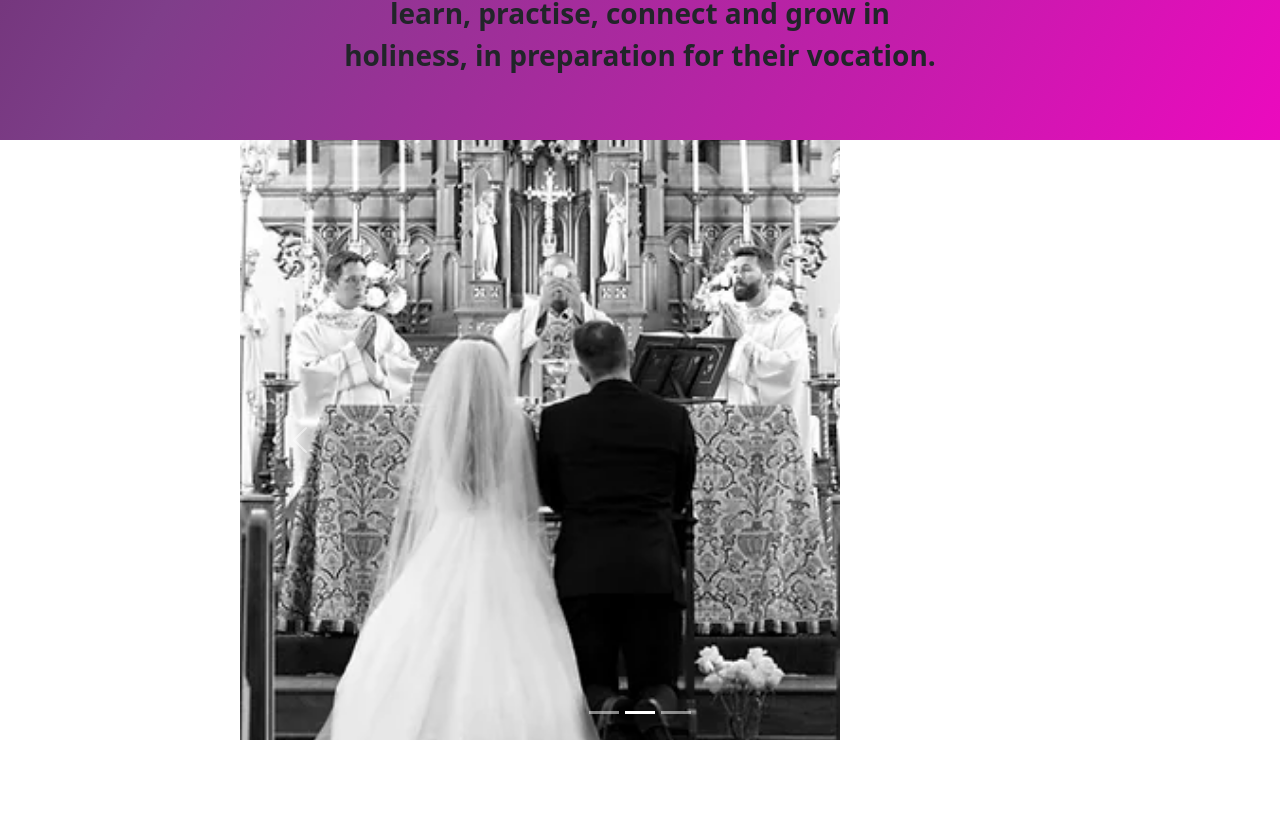
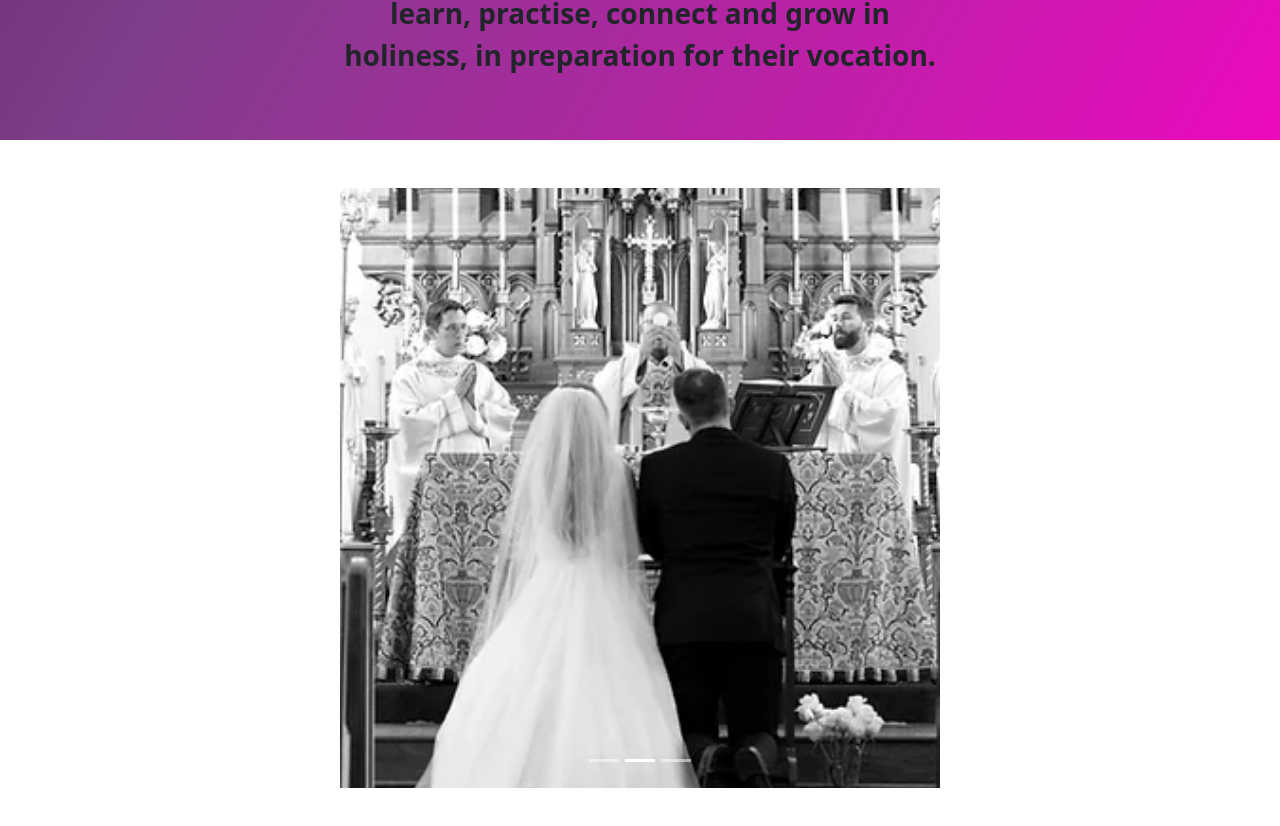
Before and after one commit to NewenTech/sanctum-fieri, a React (Create React App) app: page / in a window 1280 px wide. Shown: the part 354-1180 px from the top of the page. Before the commit the page ends 1094 px from the top, so only its background shows below. Built offline with nearby package versions, Linux system fonts and the light colour scheme.

Commit message:
carousel complete

```diff
--- a/package.json
+++ b/package.json
@@ -8,6 +8,7 @@
     "@testing-library/user-event": "^13.5.0",
     "bootstrap": "^5.3.3",
     "react": "^18.2.0",
+    "react-bootstrap": "^2.10.1",
     "react-dom": "^18.2.0",
     "react-scripts": "5.0.1",
     "web-vitals": "^2.1.4"
--- a/src/components/Carousel.js
+++ b/src/components/Carousel.js
@@ -7,7 +7,7 @@ import mateus from './images/mateus.webp';
 
 function MyCarousel() {
 	return (
-		<div className={classes.carousel_container}>
+		<div className={`py-5 ${classes.carousel_container}`}>
 			<Carousel>
 				<Carousel.Item>
 					<img
--- a/src/components/Carousel.module.css
+++ b/src/components/Carousel.module.css
@@ -1,10 +1,10 @@
 .carousel_container {
 	margin: 0 auto; /* Center the carousel horizontally */
-	max-width: 800px; /* Optional: Set maximum width to limit carousel size */
+	max-width: 600px; /* Optional: Set maximum width to limit carousel size */
 }
 
 .image {
-	width: 75%; /* Adjust as needed */
+	width: 100%; /* Adjust as needed */
 	height: 600px; /* Adjust as needed */
 	object-fit: cover; /* Maintain aspect ratio */
 }
```
Also changed, not shown: 1 other file (tests, documents, lock files or other folders).
